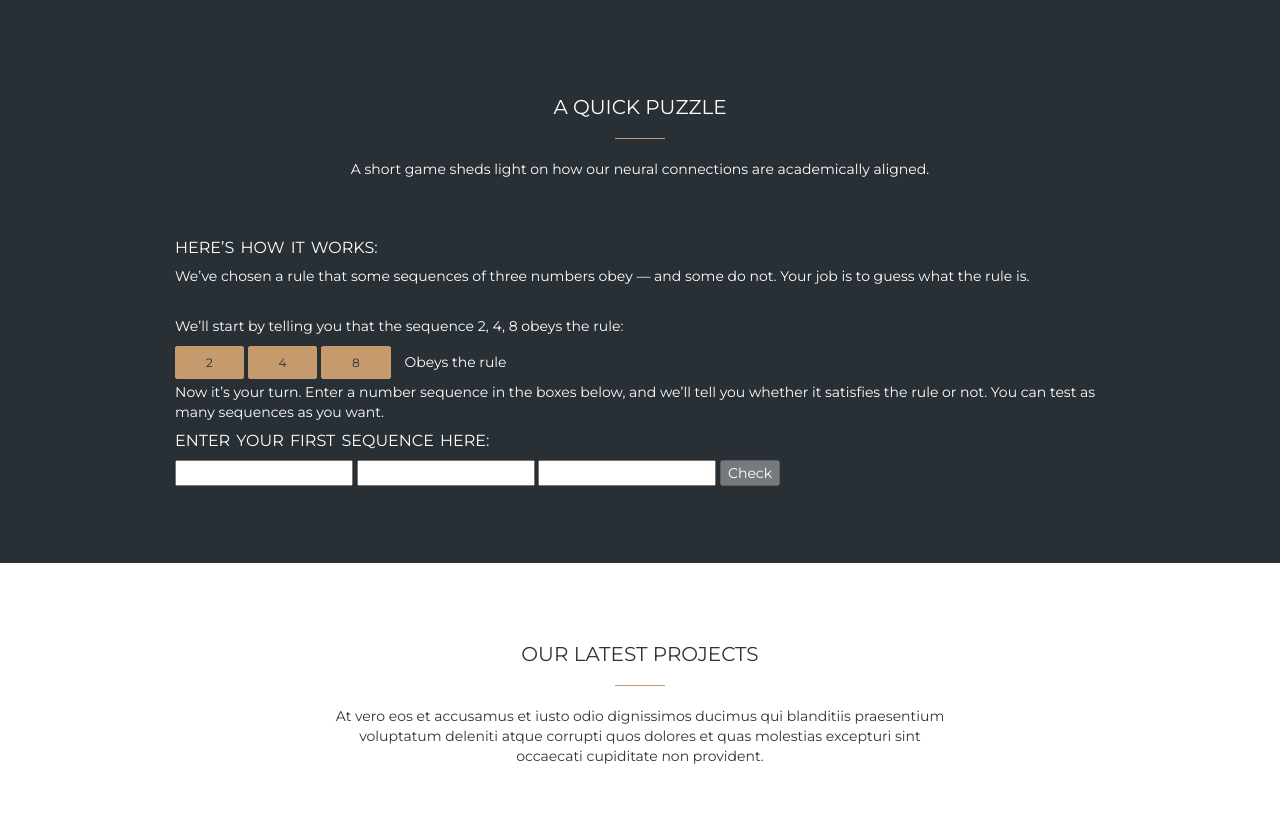
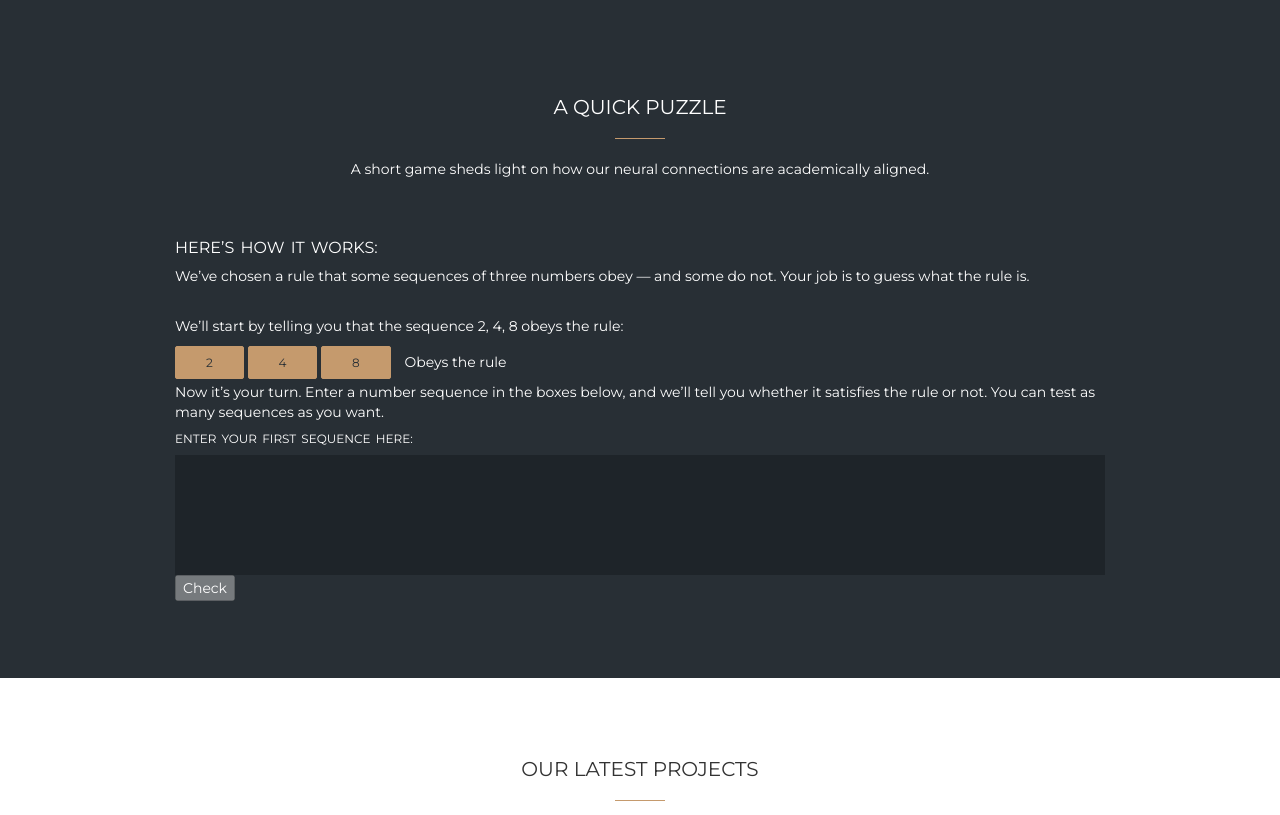
Before and after one commit to ngaurav/work, a Django app: page / in a window 1280 px wide. Shown: the part 2299-3114 px from the top of the page. Run offline with Django 3.2, Linux system fonts and the light colour scheme; some libraries are stand-ins or nearby versions.

Commit message:
game 5 #contact .form-control

```diff
--- a/react/core/static/css/style.css
+++ b/react/core/static/css/style.css
@@ -582,7 +582,7 @@ address{
 margin-bottom: 30px;
 }
 
-#contact .form-control {
+.form-control {
 	display: block;
 	width: 100%;
 	height: 40px;
@@ -603,7 +603,7 @@ margin-bottom: 30px;
 	transition: all 0.5s;
 }
 
-#contact .form-control:focus {
+.form-control:focus {
 	border-color: #C59A6D;
 	outline: 0;
 	-webkit-box-shadow: none;
--- a/react/core/templates/core/index.html
+++ b/react/core/templates/core/index.html
@@ -211,7 +211,7 @@
               <div class="g-yours">
                 <p class="g-instructions">Now it’s your turn. Enter a number sequence in the boxes below, and we’ll tell you whether it satisfies the rule or not. You can test as many sequences as you want.</p>
 
-                <!-- <h4 class="g-instruction-hed g-first-guess-hed g-secod-instruction-hed g-first-guess-already-done" style="display: none;">Your guesses:</h4> -->
+                <!-- <h3 class="g-instruction-hed g-first-guess-hed g-secod-instruction-hed g-first-guess-already-done" style="display: none;">Your guesses:</h3> -->
                 <!-- <div id="" class="g-guess">
                   <div class="g-numbers g-yes-num-group">
                     <input type="tel" autocomplete="off" class="go-to-btn g-first" disabled="">
@@ -221,13 +221,14 @@
                     <p class="g-answer g-yes">Yes!</p>
                   </div>
                 </div> -->
-                <h4 class="g-instruction-hed g-first-guess-hed g-secod-instruction-hed">Enter your first sequence here:</h4>
+
                 <div id="g-input" class="g-again">
+                  <h5 class="g-instruction-hed g-first-guess-hed g-secod-instruction-hed">Enter your first sequence here:</h5>
                   <!-- <h5 class="g-next-probem-prompt">You can test another sequence if you want:</h5> -->
                   <div class="g-numbers">
-                    <input type="tel" autocomplete="off" class="nytint-textinput g-num g-first">
-                    <input type="tel" autocomplete="off" class="nytint-textinput g-num">
-                    <input type="tel" autocomplete="off" class="nytint-textinput g-num">
+                    <input type="text" class="form-control" autocomplete="off">
+                    <input type="text" class="form-control" autocomplete="off">
+                    <input type="text" class="form-control" autocomplete="off">
                     <button type="button" class="g-check" disabled="">Check</button>
                   </div>
                 </div>
```
